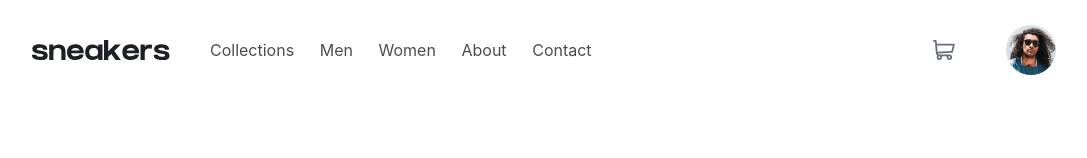
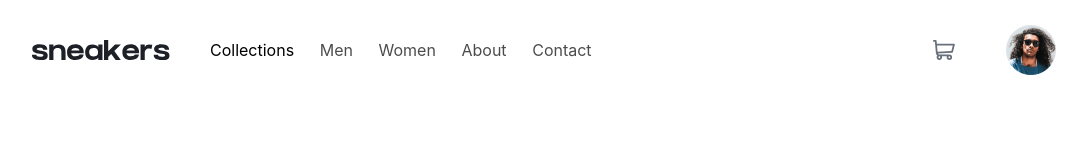
Before and after one commit to KPq66dw8L/ecommerce-product-page, a React (Create React App) app: page / in a window 1280 px wide. In both pictures the pointer is over the item "Collections". Shown: the top 158 px of the page, without its empty margins (96-1183 px from the left). Built offline with nearby package versions, Linux system fonts and the light colour scheme.

Commit message:
opacity navbar fix

```diff
--- a/src/App.css
+++ b/src/App.css
@@ -18,6 +18,10 @@
   display: inline-block;
   margin-right: 2vw;
   opacity: 70%;
+}
+
+li:hover{
+  opacity: 100%;
 }
 
 .noselect {
```
